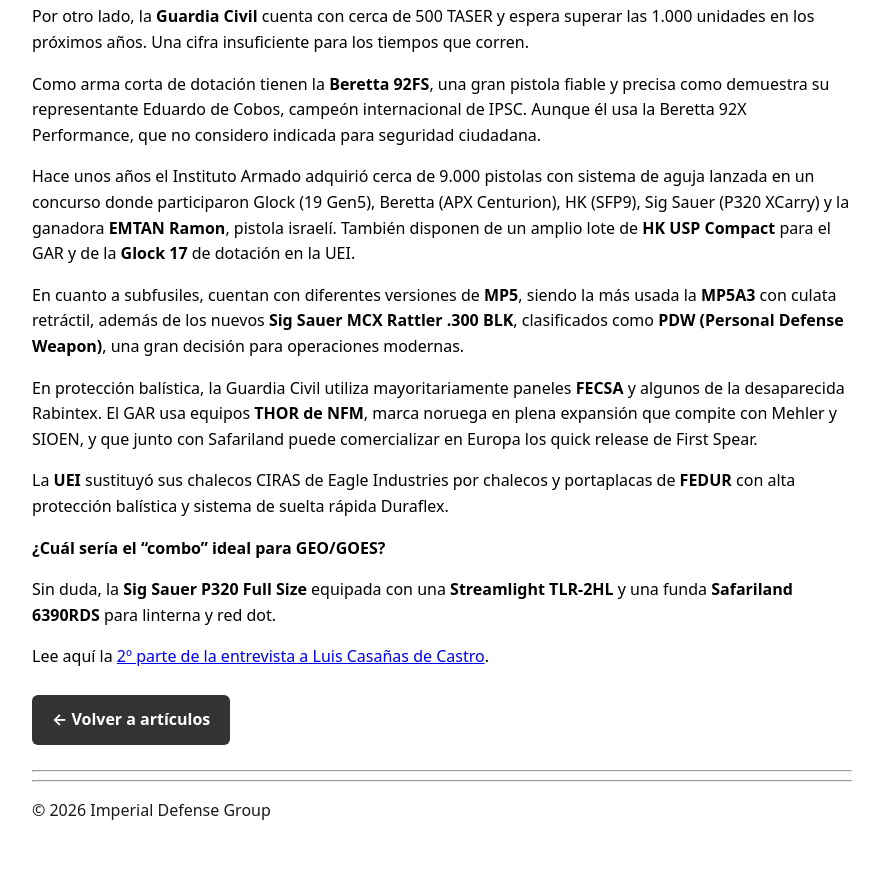
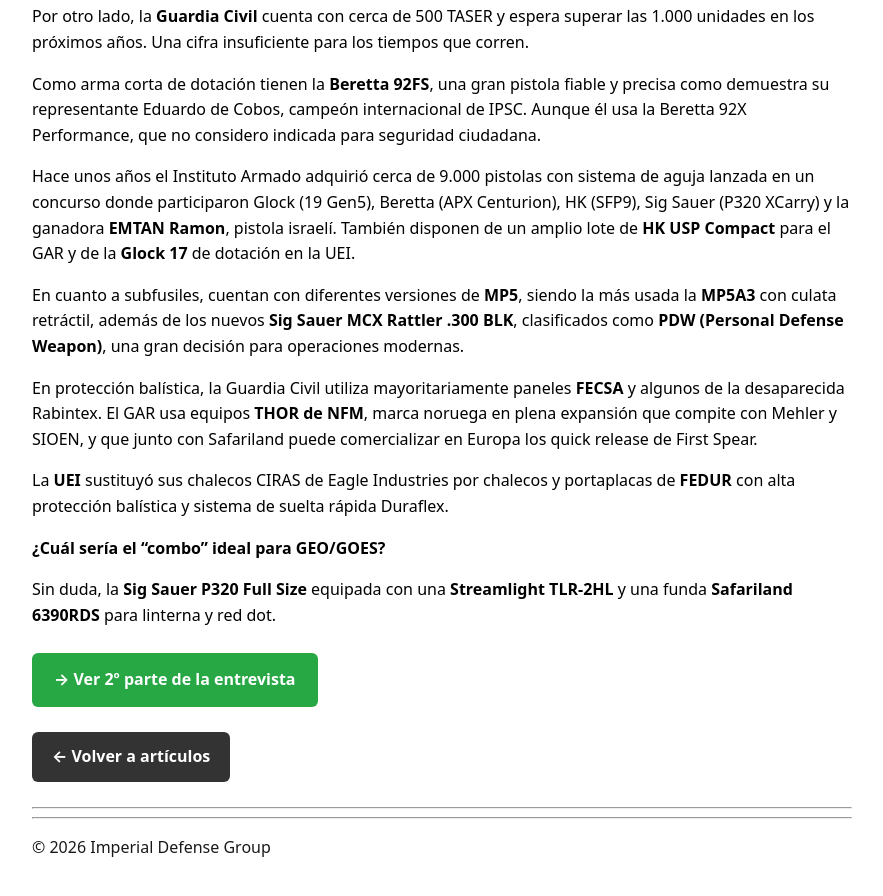
Before and after one commit to imperialdefensegroup/articulos, a Jekyll site: the page built from _posts/2025-09-04-luis-casanas-de-castro-consultor-tactico.md, in a window 1280 px wide and 900 px high, scrolled down 2468 px. Shown: the top 896 px of the window, without its empty margins (198-1081 px from the left). Built offline with Jekyll 4.4.1, drawn with Linux system fonts in a browser that asks for light colours; before the commit the page ends 3331 px from its top, so only the background shows below that.

Commit message:
Update 2025-09-04-luis-casanas-de-castro-consultor-tactico.md

```diff
--- a/_posts/2025-09-04-luis-casanas-de-castro-consultor-tactico.md
+++ b/_posts/2025-09-04-luis-casanas-de-castro-consultor-tactico.md
@@ -75,7 +75,12 @@ La **UEI** sustituyó sus chalecos CIRAS de Eagle Industries por chalecos y port
 
 Sin duda, la **Sig Sauer P320 Full Size** equipada con una **Streamlight TLR-2HL** y una funda **Safariland 6390RDS** para linterna y red dot.
 
-Lee aquí la [2º parte de la entrevista a Luis Casañas de Castro](https://imperialdefensegroup.github.io/articulos/entrevista-luis-casanas-parte-2/).
+<p style="margin: 25px 0;">
+  <a href="https://imperialdefensegroup.github.io/articulos/entrevista-luis-casanas-parte-2/"
+     style="display: inline-block; background-color: #28a745; color: #fff; padding: 14px 22px; text-decoration: none; border-radius: 6px; font-weight: bold;">
+    → Ver 2º parte de la entrevista
+  </a>
+</p>
 
 <p style="margin: 25px 0;">
   <a href="https://imperialdefensegroup.github.io/articulos/"
```
